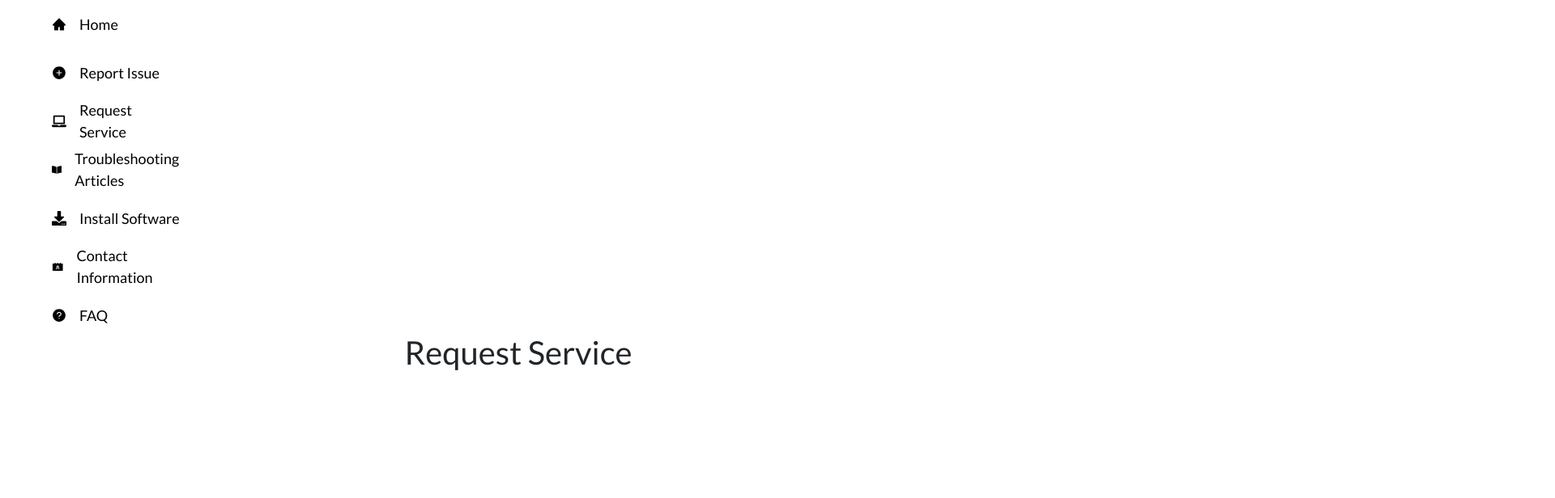
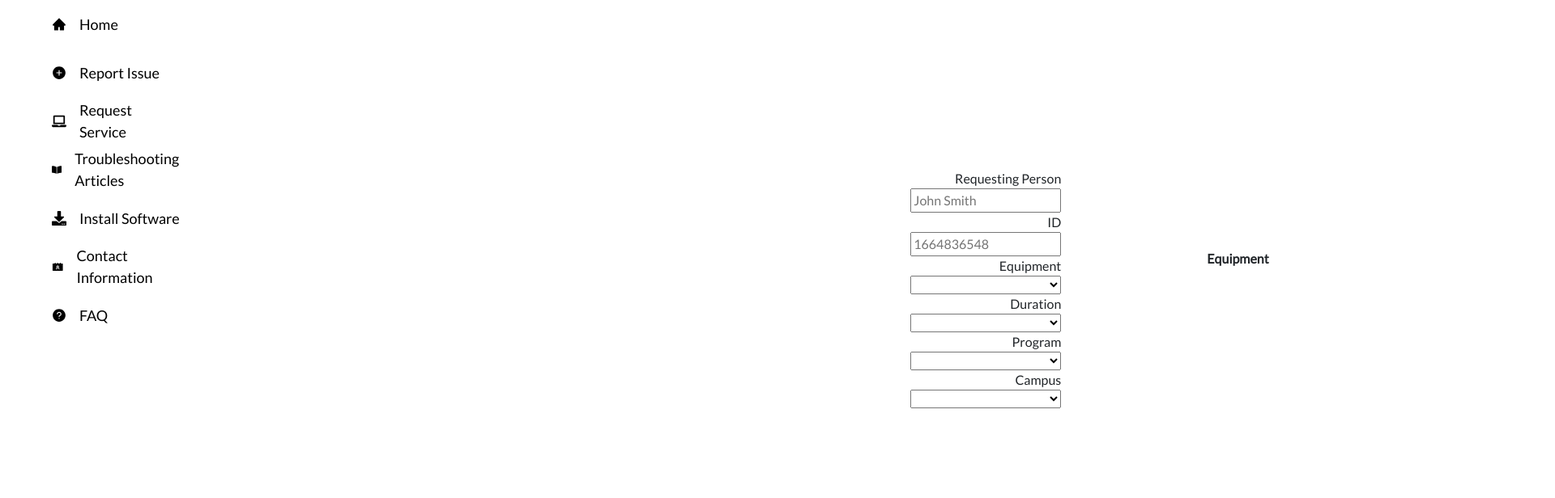
Before and after one commit to IsabellaDev/PRJ666NAA_Group09, a React (Create React App) app in the folder its/: page /requestService in a window 1280 px wide. Shown: the top 616 px of the page at 81% size, 1920 px wide, since content can reach past the window. Built offline with nearby package versions, Linux system fonts and the light colour scheme; the HTML template or start-up script is replaced by a standard one.

Commit message:
Added login page and UI for requestService page

```diff
--- a/its/package.json
+++ b/its/package.json
@@ -16,6 +16,7 @@
     "react-router-bootstrap": "^0.25.0",
     "react-router-dom": "^5.3.0",
     "react-scripts": "4.0.3",
+    "reactstrap": "^8.10.0",
     "web-vitals": "^1.1.2"
   },
   "scripts": {
--- a/its/src/App.js
+++ b/its/src/App.js
@@ -10,6 +10,7 @@ import RequestService from './pages/requestService';
 import Contact from './pages/contact';
 import Faq from './pages/faq';
 import ManagementConsole from './pages/ManagementConsole';
+import LogIn from './pages/LogIn';
 
 function App() {
   return (
@@ -19,6 +20,7 @@ function App() {
       <Navbar/>
       <Switch>
         <Route path='/' exact component={Home}/>
+        <Route path='/login' component={LogIn} />
         <Route path='/install' component={Install}/>
         <Route path='/reportIssue' component={ReportIssue}/>
         <Route path='/articles' component={Articles}/>
--- /dev/null
+++ b/its/src/components/LoginForm.css
@@ -0,0 +1,34 @@
+html, body{
+    padding: 0;
+    margin: 0;
+    font-family: 'Franklin Gothic Medium', 'Arial Narrow', Arial, sans-serif;
+    width: 100%;
+    height: 100%;
+  }
+
+  .links{
+    margin-top: 20px;
+    text-decoration: none;
+  }
+
+  .login-form{
+      width: 100%;
+      max-width: 330px;
+      padding: 20px;
+      margin: auto;
+      height: 100%;
+      position: relative;
+    }
+
+    .user-name-label{
+      padding-top: 10px;
+      padding-bottom: 10px;
+    }
+
+    .password-label{
+      padding-top: 20px;
+    }
+
+    .login-btn{
+      padding-top: 20px;
+    }
--- /dev/null
+++ b/its/src/components/LoginForm.js
@@ -0,0 +1,33 @@
+import React, { Component } from 'react';
+import './LoginForm.css';
+import 'bootstrap/dist/css/bootstrap.css'
+
+import { Button, Form, FormGroup, Label, Input } from 'reactstrap'
+
+function LoginForm() {
+  return (
+    <Form className="login-form">
+      <h1 className="text-center">Log In</h1>
+      <FormGroup>
+        <Label className="username-label">Username</Label>
+        <Input type="text" placeholder="Username"/>
+      </FormGroup>
+
+      <FormGroup>
+        <Label className="password-label">Password</Label>
+        <Input type="password" placeholder="Password"/>
+      </FormGroup>
+
+      <div className="login-btn">
+        <Button type="submit" className="btn btn-success col-12">Log In</Button>
+      </div>
+      <div className="text-center links">
+        <a className="links" href="#">Sign Up</a>
+        <span className="p-2">|</span>
+        <a className="links" href="#">Forgot Password</a>
+      </div>
+    </Form>
+  );
+}
+
+export default LoginForm;
--- /dev/null
+++ b/its/src/components/requestService.css
@@ -0,0 +1,53 @@
+.requestServiceTable{
+    display: flex;
+    border-collapse: collapse;
+    flex-direction: column;
+    padding: 8rem;
+    margin-left: 30px;
+    width: 100%;
+    align-items: left;
+    justify-content: left;
+    position: relative;
+    right: 20px;
+    text-align: left;
+    font-size: 1rem;
+}
+
+
+
+ .requestServiceTable th{
+    justify-content: left;
+    text-align: left;
+    padding: 500px;
+    font-size: 1rem;
+}
+
+.requestServiceForm{
+    display: flex;
+    flex-direction: column;
+    padding: 7rem;
+    align-items: right;
+    justify-content: right;
+    position: relative;
+    right: 150px;
+    text-align: right;
+    font-size: 1rem;
+}
+
+.label{
+    display: block;
+    justify-content: right;
+    align-items: right;
+}
+
+.field{
+    padding: 12px;
+}
+
+.btns{
+    padding-top: 8rem;
+}
+
+.btn-space{
+    margin-right: 10px;
+}
--- /dev/null
+++ b/its/src/mock-data/mock-data.json
@@ -0,0 +1,32 @@
+[
+    {
+        "icon": "fa-laptop",
+        "Equipment": "Macbook Air 2021",
+        "AvailableQuantity": "315"
+    },
+    {
+        "c": "fa-laptop",
+        "Equipment": "Macbook Pro 2021",
+        "AvailableQuantity": "343"
+    },
+    {
+        "c": "fa-laptop",
+        "Equipment": "Dell XPS 17",
+        "AvailableQuantity": "203"
+    },
+    {
+        "c": "fa-tablet",
+        "Equipment": "iPad Pro 12, 9\"",
+        "AvailableQuantity": "59"
+    },
+    {
+        "c": "fa-camera",
+        "Equipment": "Canon EOS T7",
+        "AvailableQuantity": "45"
+    },
+    {
+        "c": "fa-laptop",
+        "Equipment": "Razor Blade 15",
+        "AvailableQuantity": "32"
+    }
+]
--- /dev/null
+++ b/its/src/pages/LogIn.jsx
@@ -0,0 +1,12 @@
+import React from 'react';
+import LogInForm from '../components/LoginForm';
+
+function LogIn() {
+    return (
+        <div className='login'>
+            <LogInForm />
+        </div>
+    );
+}
+
+export default LogIn;
--- a/its/src/pages/ReportIssue.jsx
+++ b/its/src/pages/ReportIssue.jsx
@@ -1,11 +1,11 @@
 import React from 'react';
-import IssueForm from '../components/IssueForm'
+import IssueForm from '../components/IssueForm';
 
 function ReportIssue() {
     return (
-       <div className='report-issue'>
+        <div className='reportIssue'>
             <h1>Report Issue</h1>
-            <IssueForm/>
+            <IssueForm />
         </div>
     );
 }
--- a/its/src/pages/requestService.jsx
+++ b/its/src/pages/requestService.jsx
@@ -1,9 +1,82 @@
-import React from 'react';
+import React, { useState } from 'react';
+import '../components/requestService.css';
+import data from '../mock-data/mock-data.json';
+import 'bootstrap/dist/css/bootstrap.css';
+import * as AiIcons from 'react-icons/ai'
+import * as FaIcons from 'react-icons/fa'
 
 function RequestService() {
+const[devices, setDevices] = useState(data);
+
     return (
-        <div className='requestService'>
+        <div className="requestService">
             <h1>Request Service</h1>
+
+            <div className="requestServiceTable">
+            <table className="table table-striped">
+                <thead>
+                    <tr>
+                        <th class="col-md-2"></th>
+                        <th class="col-md-3">Equipment</th>
+                        <th class="col-md-3">Available Quantity</th>
+                    </tr>
+                </thead>
+                <tbody>
+                    {devices.map((device) => (
+                        <tr>
+                            <td class="col-md-2"><FaIcons.FaLaptop /></td>
+                            <td class="col-md-2">{device.Equipment}</td>
+                            <td class="col-md-2">{device.AvailableQuantity}</td>
+                        </tr>
+                    ))}
+
+                </tbody>
+            </table>
+            </div>
+
+            <div>
+                <form className="requestServiceForm">
+                    <label className="label">Requesting Person</label>
+                    <input type="text" placeholder="John Smith" />
+
+                    <label className="label">ID</label>
+                    <input type="text" placeholder="1664836548" />
+
+                    <label className="label">Equipment</label>
+                    <select>
+                        <option>     </option>
+                        <option>placeholder</option>
+                        <option>placeholder</option>
+                    </select>
+
+                    <label className="label">Duration</label>
+                    <select>
+                        <option>      </option>
+                        <option>placeholder</option>
+                        <option>placeholder</option>
+                    </select>
+
+                    <label className="label">Program</label>
+                    <select>
+                        <option>       </option>
+                        <option>placeholder</option>
+                        <option>placeholder</option>
+                    </select>
+
+                    <label className="label">Campus</label>
+                    <select>
+                        <option>       </option>
+                        <option>placeholder</option>
+                        <option>placeholder</option>
+                    </select>
+
+                    <div class="btns">
+                        <button type="submit" class="btn btn-space btn-success">Submit</button>
+                        <button type="reset" class="btn btn-space btn-success">Clear</button>
+                    </div>
+                </form>
+            </div>
+
         </div>
     );
 }
```
Also changed, not shown: 1 other file (tests, documents, lock files or other folders).
